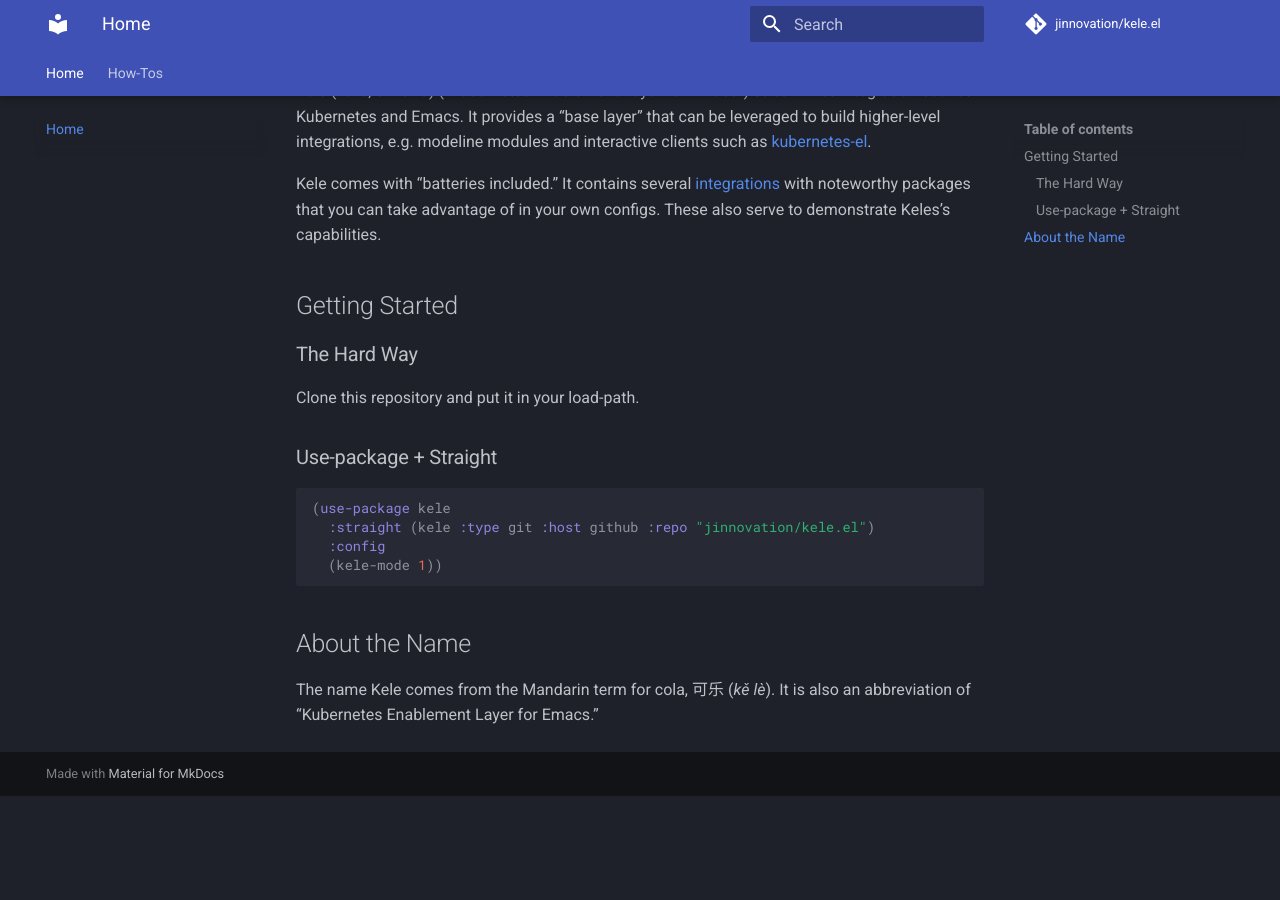
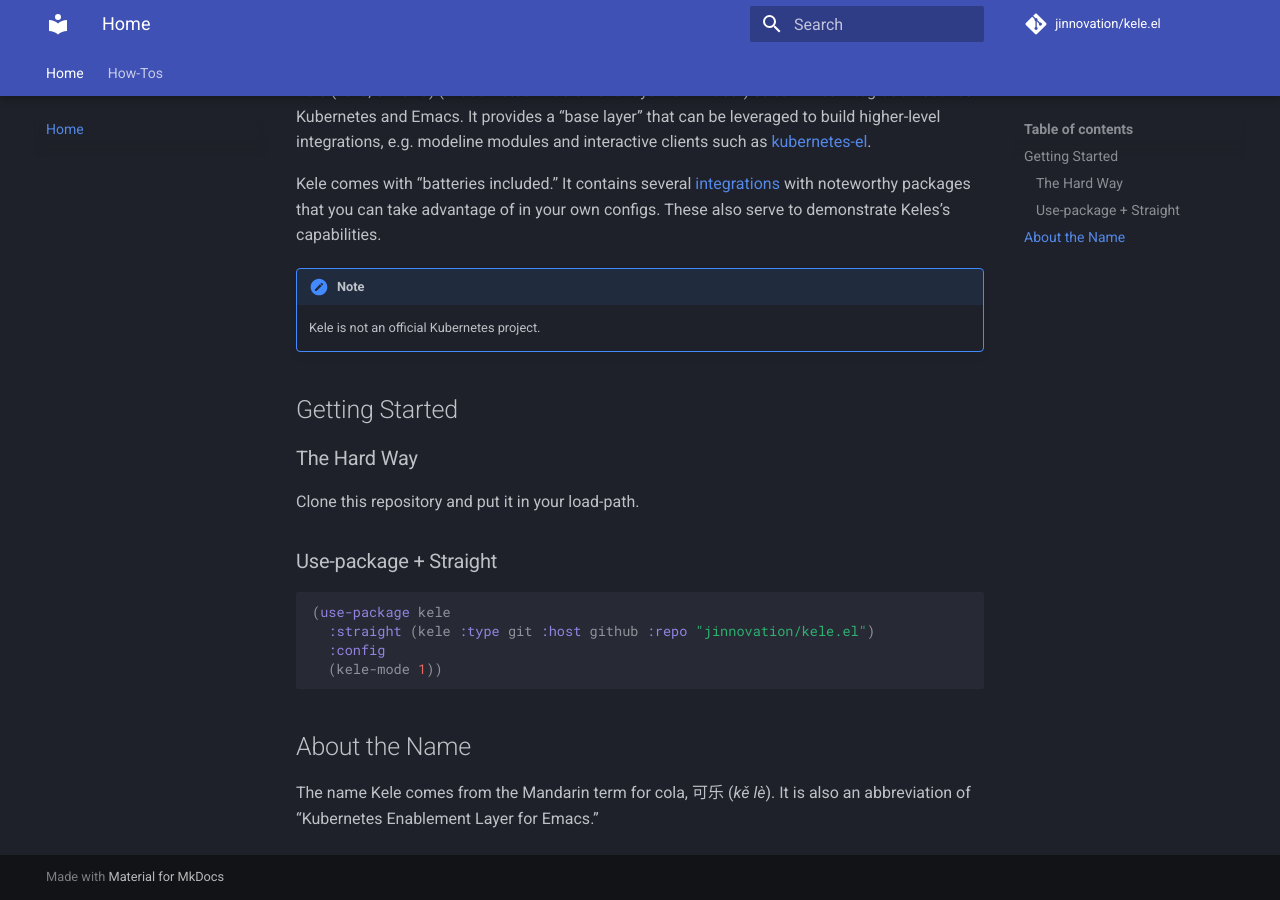
Before and after one commit to jinnovation/kele.el, an MkDocs documentation site: the page built from docs/index.md, in a window 1280 px wide and 900 px high, scrolled down 673 px. Built offline with MkDocs 1.6.1 and Material for MkDocs 9.7.7, drawn with Linux system fonts in a browser that asks for light colours; comment, search, counter and statistics services are not loaded; before the commit the page ends 1469 px from its top, so only the background shows below that.

Commit message:
Docs: Properly communicate (non-)relation w/ Kubernetes project
Closes #16.

```diff
--- a/README.org
+++ b/README.org
@@ -20,6 +20,8 @@
 
 *For full documentation, please visit [[https://jonathanj.in/kele.el][jonathanj.in/kele.el]]*.
 
+/Kele is not an official Kubernetes project./
+
 * Getting Started
 
 ** The Hard Way
--- a/docs/index.md
+++ b/docs/index.md
@@ -12,6 +12,10 @@
 [integrations](./how-tos/integrations.md) with noteworthy packages that you can
 take advantage of in your own configs. These also serve to demonstrate Keles's
 capabilities.
+
+!!! note
+
+    Kele is not an official Kubernetes project.
 
 ## Getting Started
 
```
